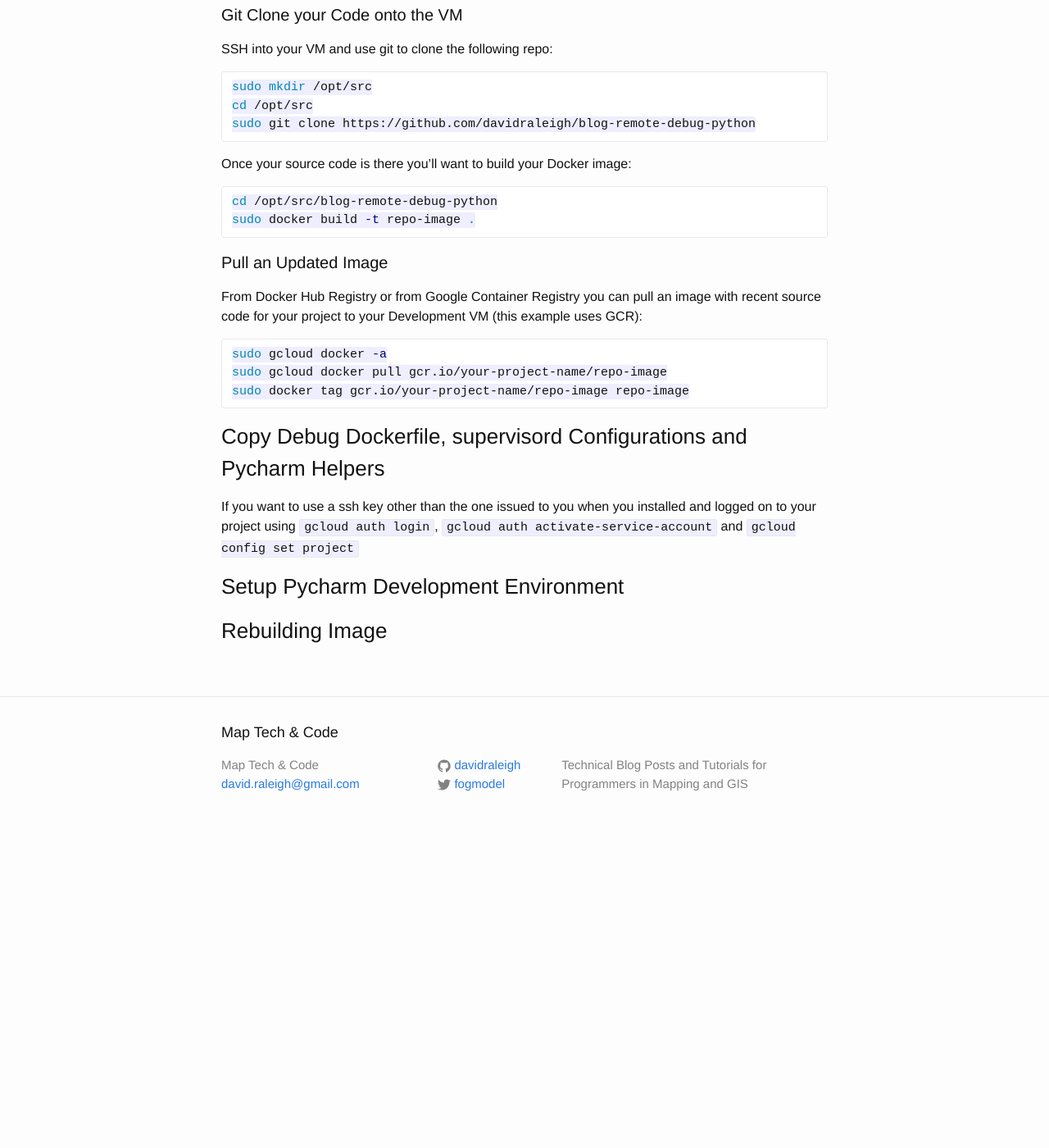
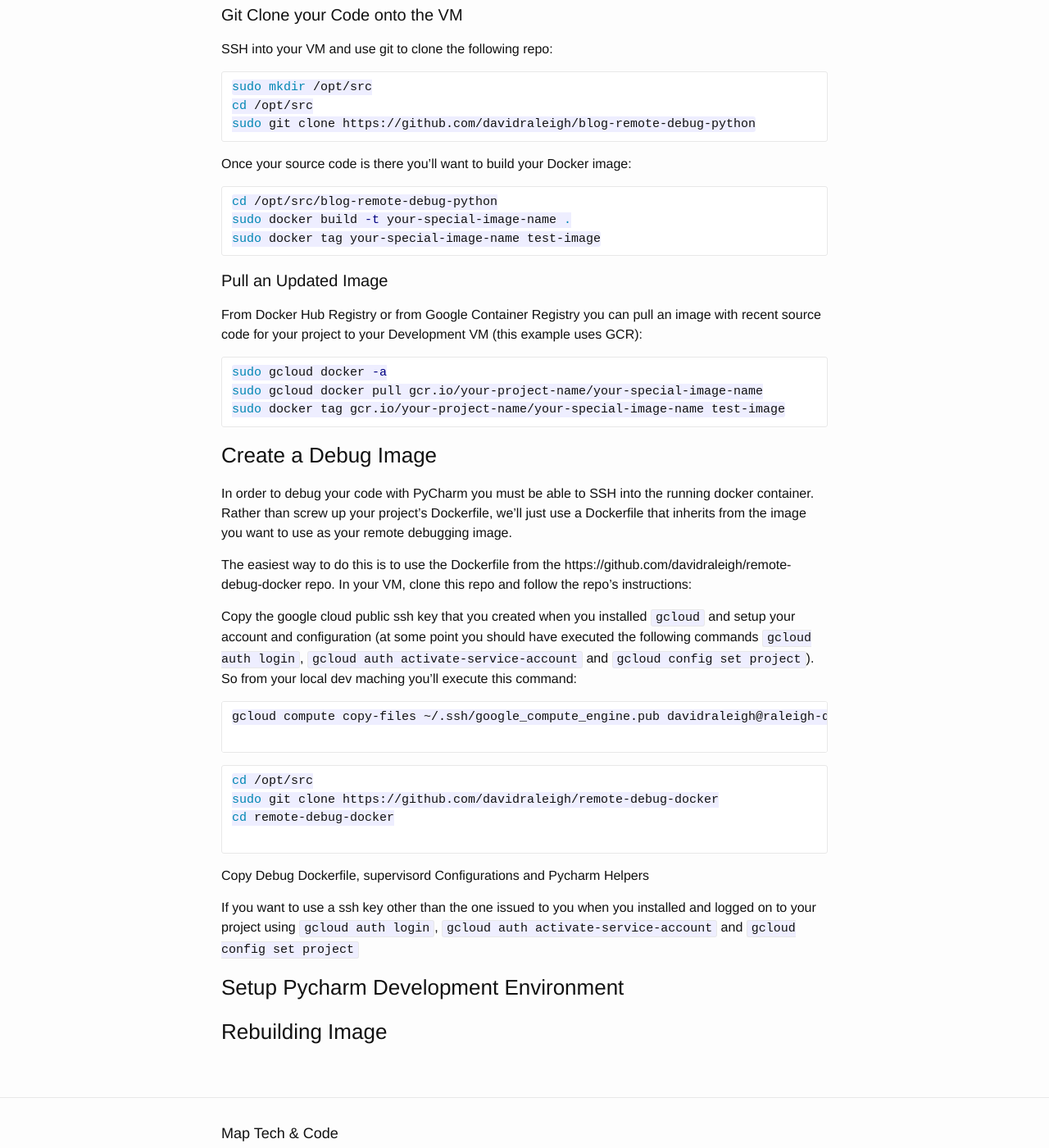
Before and after one commit to davidraleigh/davidraleigh.github.io, a Jekyll site: the page built from _posts/2017-06-27-Debug-Remote-Docker-Container-PyCharm.md, in a window 1280 px wide and 1400 px high, scrolled down 3577 px. Shown: the whole window at 82% size. Built offline with Jekyll 4.4.1, drawn with Linux system fonts in a browser that asks for light colours; our own code applies the rules of GitHub Pages for plain Markdown files; comment, search, counter and statistics services are not loaded; before the commit the page ends 4604 px from its top, so only the background shows below that.

Commit message:
Update 2017-06-27-Debug-Remote-Docker-Container-PyCharm.md

````diff
--- a/_posts/2017-06-27-Debug-Remote-Docker-Container-PyCharm.md
+++ b/_posts/2017-06-27-Debug-Remote-Docker-Container-PyCharm.md
@@ -38,18 +38,39 @@ sudo git clone https://github.com/davidraleigh/blog-remote-debug-python
 Once your source code is there you'll want to build your Docker image:
 ```bash
 cd /opt/src/blog-remote-debug-python
-sudo docker build -t repo-image .
+sudo docker build -t your-special-image-name .
+sudo docker tag your-special-image-name test-image
 ```
 
 #### Pull an Updated Image
 From Docker Hub Registry or from Google Container Registry you can pull an image with recent source code for your project to your Development VM (this example uses GCR):
 ```bash
 sudo gcloud docker -a
-sudo gcloud docker pull gcr.io/your-project-name/repo-image
-sudo docker tag gcr.io/your-project-name/repo-image repo-image
+sudo gcloud docker pull gcr.io/your-project-name/your-special-image-name
+sudo docker tag gcr.io/your-project-name/your-special-image-name test-image
 ```
 
-### Copy Debug Dockerfile, supervisord Configurations and Pycharm Helpers
+### Create a Debug Image
+In order to debug your code with PyCharm you must be able to SSH into the running docker container. Rather than screw up your project's Dockerfile, we'll just use a Dockerfile that inherits from the image you want to use as your remote debugging image.
+
+The easiest way to do this is to use the Dockerfile from the https://github.com/davidraleigh/remote-debug-docker repo. In your VM, clone this repo and follow the repo's instructions:
+
+Copy the google cloud public ssh key that you created when you installed `gcloud` and setup your account and configuration (at some point you should have executed the following commands `gcloud auth login`, `gcloud auth activate-service-account` and `gcloud config set project`). So from your local dev maching you'll execute this command:
+```bash
+gcloud compute copy-files ~/.ssh/google_compute_engine.pub davidraleigh@raleigh-dev-1604:/home/davidraleigh/debug-docker/ --zone=us-central1-b
+
+```
+
+
+```bash
+cd /opt/src
+sudo git clone https://github.com/davidraleigh/remote-debug-docker
+cd remote-debug-docker
+
+```
+
+Copy Debug Dockerfile, supervisord Configurations and Pycharm Helpers
+
 
 If you want to use a ssh key other than the one issued to you when you installed and logged on to your project using `gcloud auth login`, `gcloud auth activate-service-account` and `gcloud config set project`
 
````
